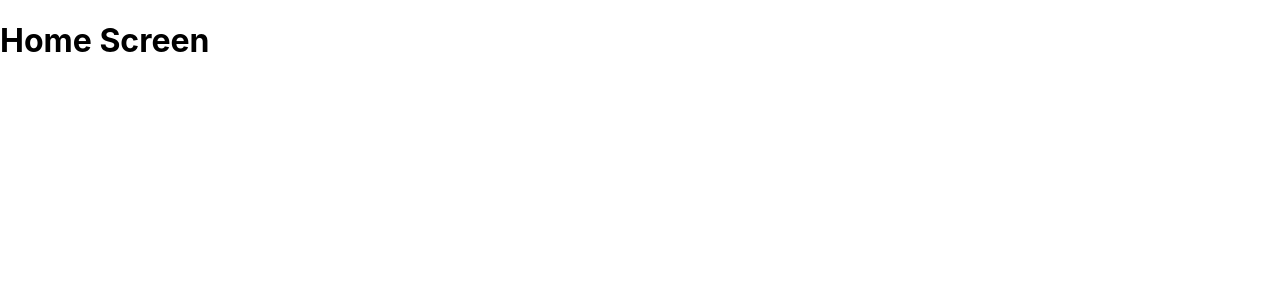
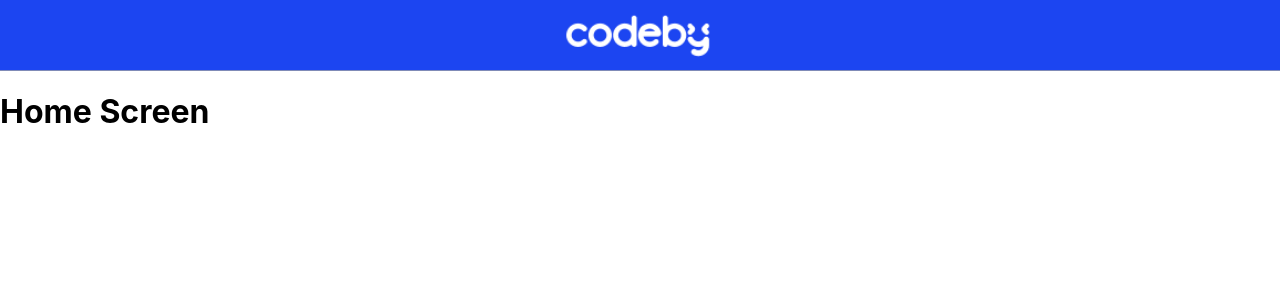
Before and after one commit to jeangregolon/codeby, a React (Create React App) app: page / in a window 1280 px wide. Shown: the top 300 px of the page. Built offline with nearby package versions, Linux system fonts and the light colour scheme.

Commit message:
Created header, added node-sass

```diff
--- a/package.json
+++ b/package.json
@@ -6,6 +6,7 @@
     "@testing-library/jest-dom": "^5.11.4",
     "@testing-library/react": "^11.1.0",
     "@testing-library/user-event": "^12.1.10",
+    "node-sass": "4.14.1",
     "react": "^17.0.2",
     "react-dom": "^17.0.2",
     "react-router-dom": "^5.2.0",
--- a/src/App.jsx
+++ b/src/App.jsx
@@ -1,13 +1,14 @@
 import React from 'react'
 import { BrowserRouter, Route } from 'react-router-dom'
 import HomeScreen from './screens/HomeScreen';
-
+import Header from './components/Header/Header';
 
 function App() {
   return (
     <BrowserRouter>
+      <Header/>
       <main>
-      <Route path='/' component={HomeScreen} exact />
+        <Route path='/' component={HomeScreen} exact />
       </main>
     </BrowserRouter>
   );
--- /dev/null
+++ b/src/components/Header/Header.jsx
@@ -0,0 +1,10 @@
+import React from 'react'
+import './header.scss'
+
+export default function Header() {
+return(
+    <header>
+      <a href="/"><img src="./assets/logo-codeby.png" alt="Logo Codeby"/></a>
+    </header>
+)
+}
--- /dev/null
+++ b/src/components/Header/header.scss
@@ -0,0 +1,13 @@
+header{
+  display: flex;
+  justify-content: center;
+  align-items: center;
+  background-color: #1c45f1;
+  height: 70px;
+  border-bottom: 1px solid #a4a4a4bd;
+}
+
+img{
+  height: 50px;
+  width: auto;
+}
```
Also changed, not shown: public/assets/logo-codeby.png, 1 other file (tests, documents, lock files or other folders).
